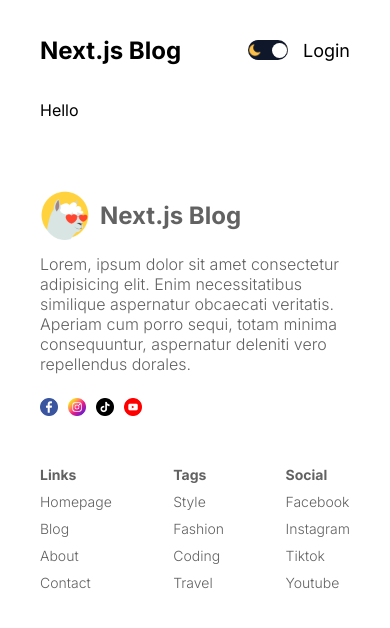
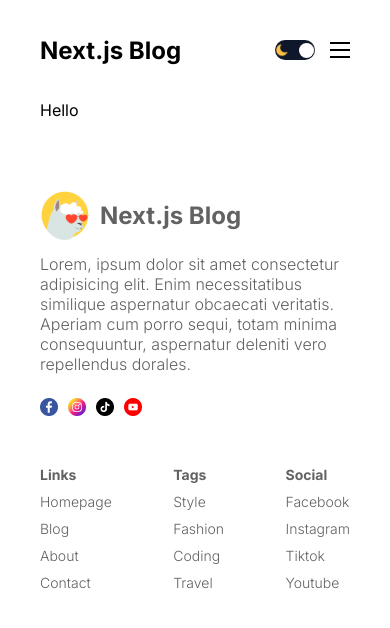
Before and after one commit to Dmitriifd/nextjs-fullstack-blog, a Next.js app: page / in a window 390 px wide. Shown: the top 628 px of the page. Built offline with nearby package versions, Linux system fonts and the light colour scheme; no server answers.

Commit message:
AuthLinks

```diff
--- a/package.json
+++ b/package.json
@@ -15,6 +15,7 @@
     "eslint": "8.49.0",
     "eslint-config-next": "13.4.19",
     "next": "13.4.19",
+    "next-auth": "^4.23.1",
     "react": "18.2.0",
     "react-dom": "18.2.0",
     "typescript": "5.2.2"
--- a/src/app/layout.tsx
+++ b/src/app/layout.tsx
@@ -5,6 +5,7 @@
 import Footer from '@/components/footer/Footer';
 import { ThemeContextProvider } from '@/context/ThemeContext';
 import ThemeProvider from '@/providers/ThemeProvider';
+import AuthProvider from '@/providers/AuthProvider';
 
 const inter = Inter({ subsets: ['latin'] });
 
@@ -21,6 +22,7 @@
   return (
     <html lang='en'>
       <body className={inter.className}>
+        <AuthProvider>
           <ThemeContextProvider>
             <ThemeProvider>
               <div className='container'>
@@ -32,6 +34,7 @@
               </div>
             </ThemeProvider>
           </ThemeContextProvider>
+        </AuthProvider>
       </body>
     </html>
   );
--- a/src/components/authLinks/AuthLinks.tsx
+++ b/src/components/authLinks/AuthLinks.tsx
@@ -1,11 +1,12 @@
-import React from 'react';
+'use client';
+import Link from 'next/link';
 import styles from './authLinks.module.css';
-import Link from 'next/link';
+import { useState } from 'react';
+import { signOut, useSession } from 'next-auth/react';
 
 const AuthLinks = () => {
-  // temp
-
-  const status = 'unauthenticated';
+  const [open, setOpen] = useState(false);
+  const { status } = useSession();
 
   return (
     <>
@@ -18,10 +19,30 @@
           <Link href='/write' className={styles.link}>
             Write
           </Link>
-          <span className={styles.link}>
+          <span className={styles.link} onClick={() => signOut()}>
             Logout
           </span>
         </>
+      )}
+      <div className={styles.burger} onClick={() => setOpen(!open)}>
+        <div className={styles.line}></div>
+        <div className={styles.line}></div>
+        <div className={styles.line}></div>
+      </div>
+      {open && (
+        <div className={styles.responsiveMenu}>
+          <Link href='/'>Homepage</Link>
+          <Link href='/'>About</Link>
+          <Link href='/'>Contact</Link>
+          {status === 'unauthenticated' ? (
+            <Link href='/login'>Login</Link>
+          ) : (
+            <>
+              <Link href='/write'>Write</Link>
+              <span className={styles.link}>Logout</span>
+            </>
+          )}
+        </div>
       )}
     </>
   );
--- a/src/components/authLinks/authLinks.module.css
+++ b/src/components/authLinks/authLinks.module.css
@@ -0,0 +1,44 @@
+.link {
+  cursor: pointer;
+}
+
+.burger {
+  width: 20px;
+  height: 16px;
+  flex-direction: column;
+  justify-content: space-between;
+  cursor: pointer;
+  display: none;
+}
+
+.line {
+  width: 100%;
+  height: 2px;
+  background-color: var(--textColor);
+}
+
+.responsiveMenu{
+  position: absolute;
+  top: 100px;
+  left: 0;
+  background-color: var(--bg);
+  height: calc(100vh - 100px);
+  width: 100%;
+  display: flex;
+  flex-direction: column;
+  align-items: center;
+  justify-content: center;
+  gap: 50px;
+  font-size: 36px;
+  z-index: 999;
+}
+
+@media screen and (max-width: 640px) {
+  .burger {
+    display: flex;
+  }
+
+  .link{
+    display: none;
+  }
+}
```
Also changed, not shown: src/providers/AuthProvider.tsx (added, +11 -0 lines), 1 other file (tests, documents, lock files or other folders). Lines whose indentation alone changed are shown as unchanged.
